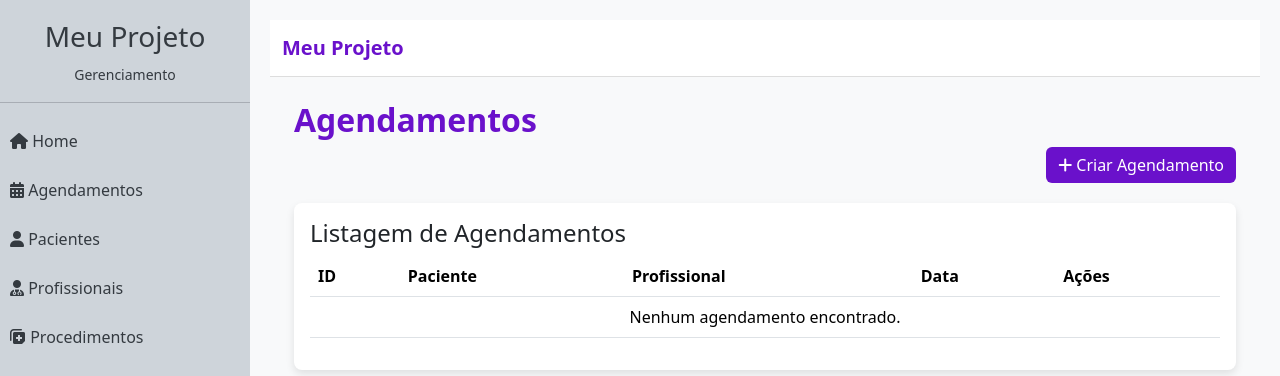
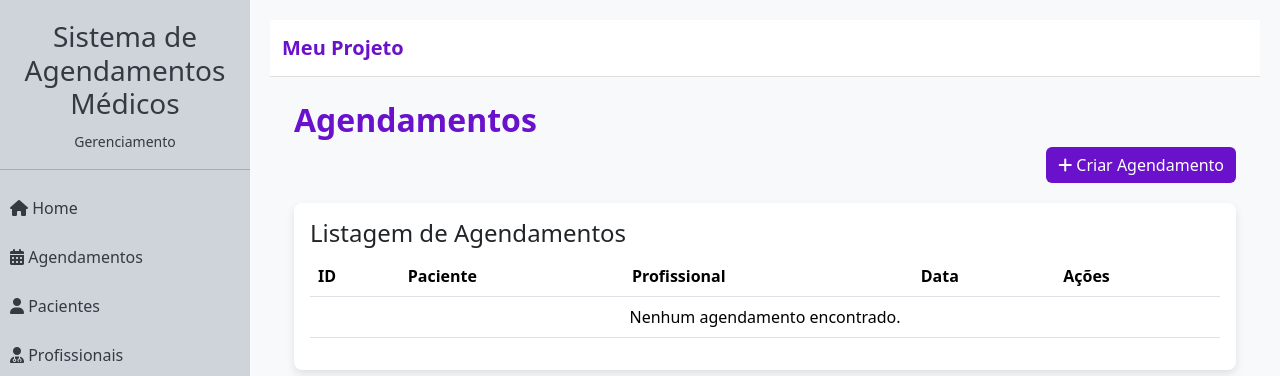
Before and after one commit to Guimax0304/clinica-django, a Django app: page /agendamentos/ in a window 1280 px wide. Shown: the top 376 px of the page. Run offline with Django 4.2, Linux system fonts and the light colour scheme; the visitor is signed in with stand-in values (Sample User, id 1); data that the repository does not hold is empty.

Commit message:
ajuste de nome

```diff
--- a/templates/base.html
+++ b/templates/base.html
@@ -51,7 +51,7 @@
 <!-- Sidebar -->
 <div class="sidebar">
     <div class="text-center">
-        <h3>Meu Projeto</h3>
+        <h3>Sistema de Agendamentos Médicos</h3>
         <small>Gerenciamento</small>
     </div>
     <hr>
```
